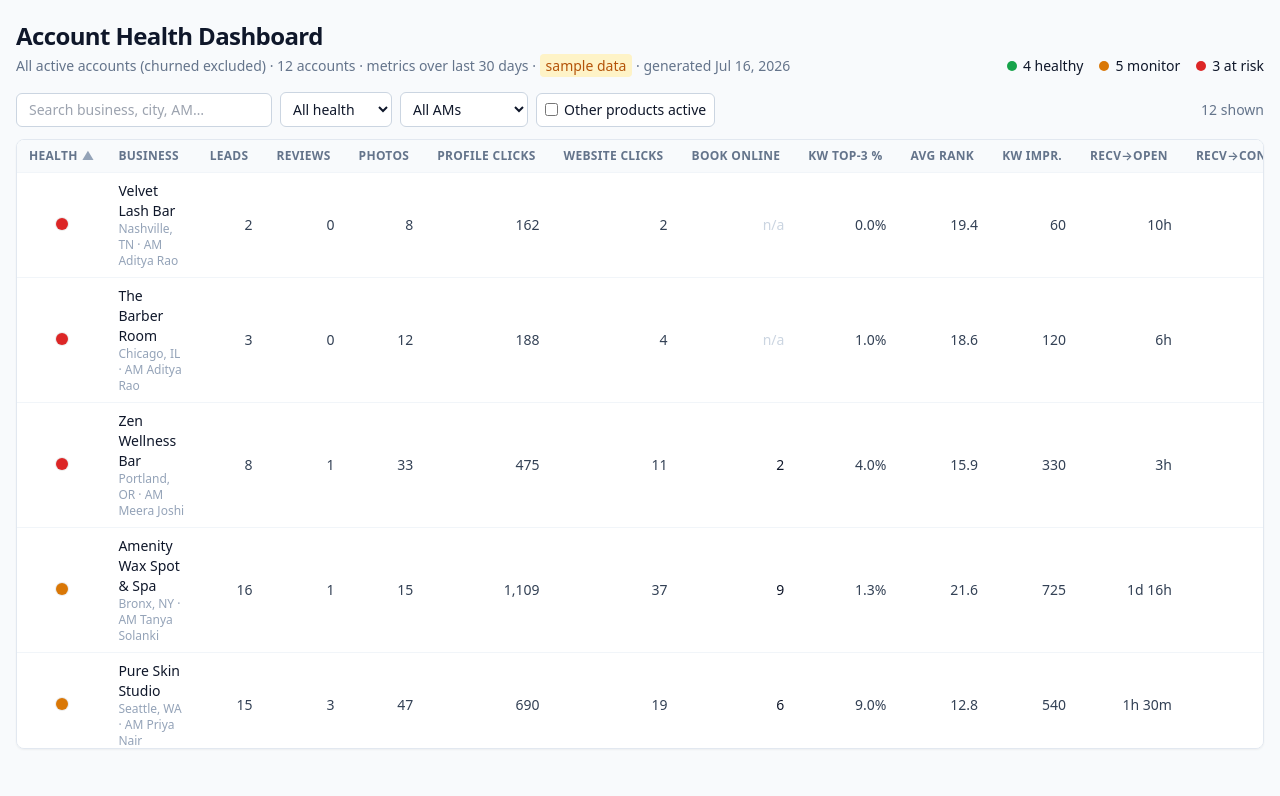
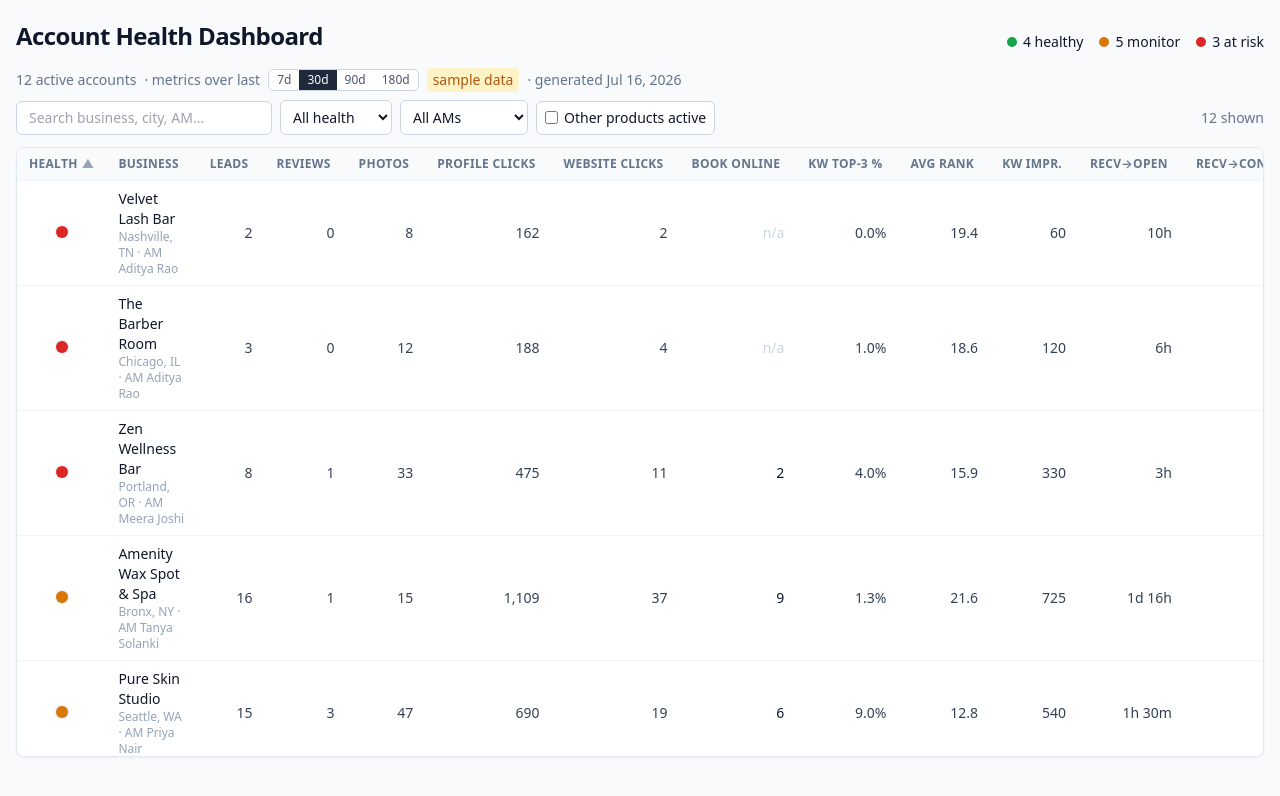
Before and after one commit to siranjt/zoca-account-health-dashboard, a Next.js app: page / in a window 1280 px wide. Shown: the top 796 px of the page. Built offline with nearby package versions, Linux system fonts and the light colour scheme.

Commit message:
feat: switchable 7/30/90/180-day metrics window in the UI

```diff
--- a/src/app/api/accounts/route.ts
+++ b/src/app/api/accounts/route.ts
@@ -6,8 +6,10 @@ export const dynamic = "force-dynamic";
 export const revalidate = 0;
 export const maxDuration = 60;
 
-export async function GET() {
-  const payload = await getAccountsPayload();
+export async function GET(req: Request) {
+  const { searchParams } = new URL(req.url);
+  const w = Number(searchParams.get("window"));
+  const payload = await getAccountsPayload(Number.isFinite(w) ? w : undefined);
   return NextResponse.json(payload, {
     headers: { "Cache-Control": "no-store" },
   });
--- a/src/app/page.tsx
+++ b/src/app/page.tsx
@@ -1,8 +1,8 @@
 import { getAccountsPayload } from "@/lib/data";
 import AccountsTable from "@/components/AccountsTable";
-import { formatDate } from "@/lib/format";
 
-// Server component: fetch on each request so the dashboard is always live.
+// Server component: initial fetch (default window) so the page renders fast;
+// the window toggle re-fetches on the client.
 export const dynamic = "force-dynamic";
 export const maxDuration = 60;
 
@@ -16,25 +16,7 @@ export default async function Home() {
   return (
     <main className="mx-auto max-w-[1600px] px-4 py-5">
       <header className="mb-4 flex flex-wrap items-end justify-between gap-3">
-        <div>
-          <h1 className="text-2xl font-semibold tracking-tight">
-            Account Health Dashboard
-          </h1>
-          <p className="mt-1 text-sm text-slate-500">
-            All active accounts (churned excluded) · {payload.accounts.length} accounts ·
-            metrics over last {payload.windowDays} days ·{" "}
-            {payload.source === "mock" ? (
-              <span className="rounded bg-amber-100 px-1.5 py-0.5 font-medium text-amber-700">
-                sample data
-              </span>
-            ) : (
-              <span className="rounded bg-emerald-100 px-1.5 py-0.5 font-medium text-emerald-700">
-                live: Metabase
-              </span>
-            )}{" "}
-            · generated {formatDate(payload.generatedAt)}
-          </p>
-        </div>
+        <h1 className="text-2xl font-semibold tracking-tight">Account Health Dashboard</h1>
         <div className="flex items-center gap-4 text-sm">
           <span className="flex items-center gap-1.5">
             <span className="h-2.5 w-2.5 rounded-full" style={{ background: "#16a34a" }} />
@@ -51,7 +33,7 @@ export default async function Home() {
         </div>
       </header>
 
-      <AccountsTable accounts={payload.accounts} />
+      <AccountsTable initial={payload} />
     </main>
   );
 }
--- a/src/components/AccountsTable.tsx
+++ b/src/components/AccountsTable.tsx
@@ -1,10 +1,11 @@
 "use client";
 
 import { useEffect, useMemo, useState } from "react";
-import type { AccountRow, HealthColor } from "@/lib/types";
+import type { AccountRow, AccountsPayload, HealthColor } from "@/lib/types";
 import { otherProducts } from "@/lib/types";
 import HealthDot from "./HealthDot";
 import {
+  formatDate,
   formatDuration,
   formatNumber,
   formatPercent,
@@ -35,13 +36,38 @@ interface SortState {
 
 const HEALTH_RANK: Record<HealthColor, number> = { red: 0, yellow: 1, green: 2 };
 const LS_KEY = "zoca-ahd-view-v1";
+const WINDOWS = [7, 30, 90, 180];
 
-export default function AccountsTable({ accounts }: { accounts: AccountRow[] }) {
+export default function AccountsTable({ initial }: { initial: AccountsPayload }) {
+  const [accounts, setAccounts] = useState<AccountRow[]>(initial.accounts);
+  const [windowDays, setWindowDays] = useState<number>(initial.windowDays);
+  const [source, setSource] = useState(initial.source);
+  const [generatedAt, setGeneratedAt] = useState(initial.generatedAt);
+  const [loading, setLoading] = useState(false);
+
   const [query, setQuery] = useState("");
   const [colorFilter, setColorFilter] = useState<"all" | HealthColor>("all");
   const [amFilter, setAmFilter] = useState<string>("all");
   const [onlyMultiProduct, setOnlyMultiProduct] = useState(false);
   const [sort, setSort] = useState<SortState>({ key: "health", dir: "asc" });
+
+  async function loadWindow(days: number) {
+    if (!WINDOWS.includes(days)) return;
+    setWindowDays(days);
+    setLoading(true);
+    try {
+      const res = await fetch(`/api/accounts?window=${days}`, { cache: "no-store" });
+      const p = await res.json();
+      setAccounts(p.accounts);
+      setWindowDays(p.windowDays);
+      setSource(p.source);
+      setGeneratedAt(p.generatedAt);
+    } catch {
+      /* keep existing data on error */
+    } finally {
+      setLoading(false);
+    }
+  }
 
   // restore persisted view state
   useEffect(() => {
@@ -54,22 +80,26 @@ export default function AccountsTable({ accounts }: { accounts: AccountRow[] })
         if (s.amFilter) setAmFilter(s.amFilter);
         if (s.onlyMultiProduct != null) setOnlyMultiProduct(s.onlyMultiProduct);
         if (s.sort) setSort(s.sort);
+        if (s.windowDays && WINDOWS.includes(s.windowDays) && s.windowDays !== initial.windowDays) {
+          loadWindow(s.windowDays);
+        }
       }
     } catch {
       /* ignore */
     }
+    // eslint-disable-next-line react-hooks/exhaustive-deps
   }, []);
 
   useEffect(() => {
     try {
       localStorage.setItem(
         LS_KEY,
-        JSON.stringify({ query, colorFilter, amFilter, onlyMultiProduct, sort })
+        JSON.stringify({ query, colorFilter, amFilter, onlyMultiProduct, sort, windowDays })
       );
     } catch {
       /* ignore */
     }
-  }, [query, colorFilter, amFilter, onlyMultiProduct, sort]);
+  }, [query, colorFilter, amFilter, onlyMultiProduct, sort, windowDays]);
 
   const managers = useMemo(() => {
     const set = new Set<string>();
@@ -108,6 +138,41 @@ export default function AccountsTable({ accounts }: { accounts: AccountRow[] })
 
   return (
     <div>
+      <div className="mb-2 flex flex-wrap items-center gap-x-2 gap-y-1 text-sm text-slate-500">
+        <span>{accounts.length} active accounts</span>
+        <span>· metrics over last</span>
+        <div
+          className="inline-flex overflow-hidden rounded-md border border-slate-300"
+          title="Window applies to Leads, Reviews, Profile/Website/Book-Online clicks. Photos, rankings, impressions and the health marker are not windowed."
+        >
+          {WINDOWS.map((d) => (
+            <button
+              key={d}
+              onClick={() => loadWindow(d)}
+              disabled={loading}
+              className={`px-2 py-0.5 text-xs font-medium disabled:opacity-60 ${
+                windowDays === d
+                  ? "bg-slate-800 text-white"
+                  : "bg-white text-slate-600 hover:bg-slate-100"
+              }`}
+            >
+              {d}d
+            </button>
+          ))}
+        </div>
+        {source === "metabase" ? (
+          <span className="rounded bg-emerald-100 px-1.5 py-0.5 font-medium text-emerald-700">
+            live: Metabase
+          </span>
+        ) : (
+          <span className="rounded bg-amber-100 px-1.5 py-0.5 font-medium text-amber-700">
+            sample data
+          </span>
+        )}
+        <span>· generated {formatDate(generatedAt)}</span>
+        {loading && <span className="text-slate-400">· refreshing…</span>}
+      </div>
+
       <div className="mb-3 flex flex-wrap items-center gap-2">
         <input
           value={query}
@@ -148,7 +213,11 @@ export default function AccountsTable({ accounts }: { accounts: AccountRow[] })
         <span className="ml-auto text-sm text-slate-500">{rows.length} shown</span>
       </div>
 
-      <div className="table-scroll rounded-lg border border-slate-200 bg-white shadow-sm">
+      <div
+        className={`table-scroll rounded-lg border border-slate-200 bg-white shadow-sm transition-opacity ${
+          loading ? "pointer-events-none opacity-60" : ""
+        }`}
+      >
         <table className="w-full border-collapse text-sm">
           <thead className="sticky top-0 z-10 bg-slate-50 text-left text-xs uppercase tracking-wide text-slate-500">
             <tr>
--- a/src/lib/data.ts
+++ b/src/lib/data.ts
@@ -6,13 +6,19 @@ import { getAccountsFromMetabase } from "./metabase";
 import { getMockAccounts } from "./mock";
 import type { AccountsPayload, AccountRow } from "./types";
 
+export const ALLOWED_WINDOWS = [7, 30, 90, 180];
+
 export function getWindowDays(): number {
   const n = Number(process.env.METRICS_WINDOW_DAYS);
   return Number.isFinite(n) && n > 0 ? n : 30;
 }
 
-export async function getAccountsPayload(): Promise<AccountsPayload> {
-  const windowDays = getWindowDays();
+/** windowDaysOverride wins when it's one of the allowed values (from the UI toggle). */
+export async function getAccountsPayload(windowDaysOverride?: number): Promise<AccountsPayload> {
+  const windowDays =
+    windowDaysOverride && ALLOWED_WINDOWS.includes(windowDaysOverride)
+      ? windowDaysOverride
+      : getWindowDays();
   const useMetabase = (process.env.DATA_SOURCE ?? "mock").toLowerCase() === "metabase";
 
   let source: "mock" | "metabase" = "mock";
```
